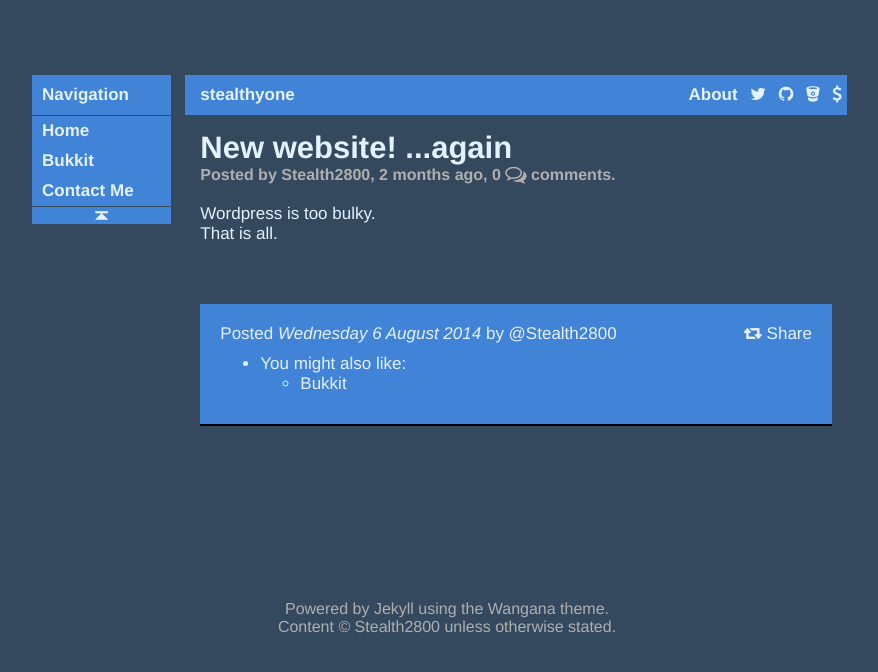
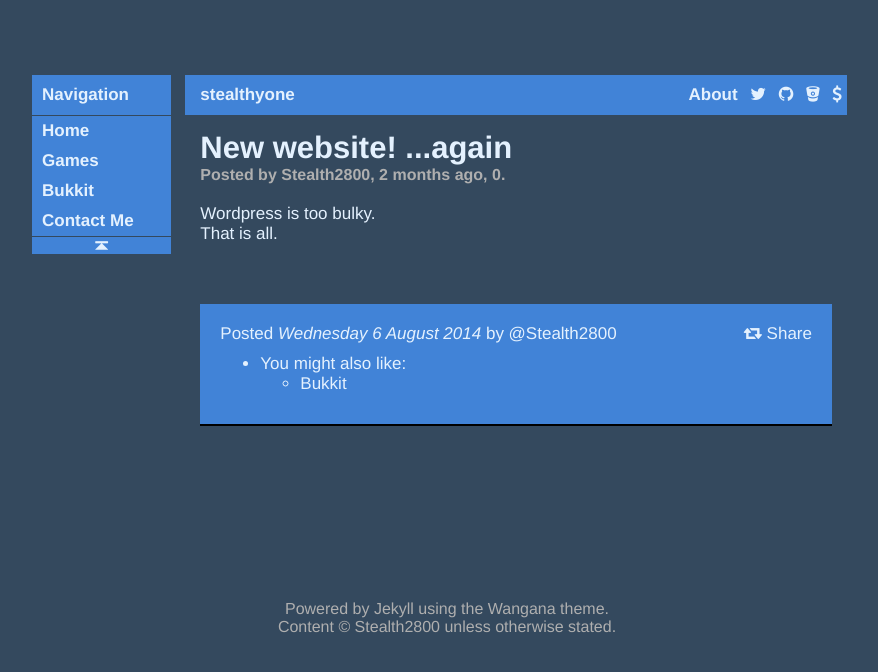
Before and after one commit to Stealth2800/stealth2800.github.io, a Jekyll site: the page built from _posts/2014-08-06-new-website-again.markdown, in a window 1280 px wide. Shown: the top 672 px of the page, without its empty margins (193-1071 px from the left). Built offline with Jekyll 4.4.1, drawn with Linux system fonts in a browser that asks for light colours; some web fonts are replaced; Markdown is read by kramdown in place of the engine named in the settings; comment, search, counter and statistics services are not loaded.

Commit message:
Fixed 'Comments comments' duplicate word displaying and added a base games page

```diff
--- a/_layouts/default.html
+++ b/_layouts/default.html
@@ -17,6 +17,7 @@
                     <ul class="sidebar" >
                         <p class="separator">Navigation</p>
                         <li><a href="/">Home</a></li>
+                        <li><a href="/games">Games</a></li>
                         <li><a href="/bukkit">Bukkit</a></li>
                         <li><a href="/contact">Contact Me</a></li>
                         <a class="link hide-on-phone" href="#top">
@@ -33,9 +34,9 @@
                 <!-- Content -->
                 <div class="content col-sm-10">
                     <div class="top-nav">
-                        <a class="link" href="{{site.url}}">{{ site.name }}</a>
+                        <a class="link" href="/">{{site.name}}</a>
                         <span class="pull-right">
-                            <a class="link" href="{{site.url}}/about">About</a>
+                            <a class="link" href="/about">About</a>
                             <a class="link" href="https://twitter.com/{{site.owner.twitter}}">
                                 <i class="fa fa-twitter"></i>
                             </a>
@@ -45,7 +46,7 @@
                             <a class="link" href="https://bitbucket.org/{{site.owner.bitbucket}}">
                                 <i class="fa fa-bitbucket"></i>
                             </a>
-                            <a class="link" href="{{site.url}}/donate">
+                            <a class="link" href="/donate">
                                 <i class="fa fa-dollar"></i>
                             </a>
                         </span>
--- a/_layouts/post.html
+++ b/_layouts/post.html
@@ -13,8 +13,7 @@
                 by {{site.owner.name}},
                 {% endif %}
     			<time class="timeago" datetime="{{ page.date |  date: "%A %-d %B %Y" }}">{{ page.date }}</time>,
-    			<a href="{{ page.url }}#disqus_thread">0 <i class="fa fa-comments-o fa-lg"></i></a>
-    			comments.
+    			<a href="{{ page.url }}#disqus_thread">0</a>.
     		</div>
     	</div>
         <div class="post">
--- a/bukkit/index.html
+++ b/bukkit/index.html
@@ -3,6 +3,11 @@
 title: Bukkit
 ---
 
+<div align="center">
+    <h3>I am no longer doing Bukkit development.  See <a href="/2014/09/bukkit/">this blog post</a>.</h3>
+    <h4>However, I am still willing to do smaller plugin requests.  Basically, no large plugins or long-term development anymore.</h4>
+</div>
+<br />
 Welcome to my Bukkit plugin development information page.<br />
 <br />
 Here you can find some available resources for developers using my projects along with information about my plugin commission service.<br />
--- /dev/null
+++ b/games/index.html
@@ -0,0 +1,6 @@
+---
+layout: page
+title: Games
+---
+
+This is the future homepage for games I create.  More information will be added to this page as time goes on.<br />
```
Also changed, not shown: index.html (line endings or trailing spaces).
